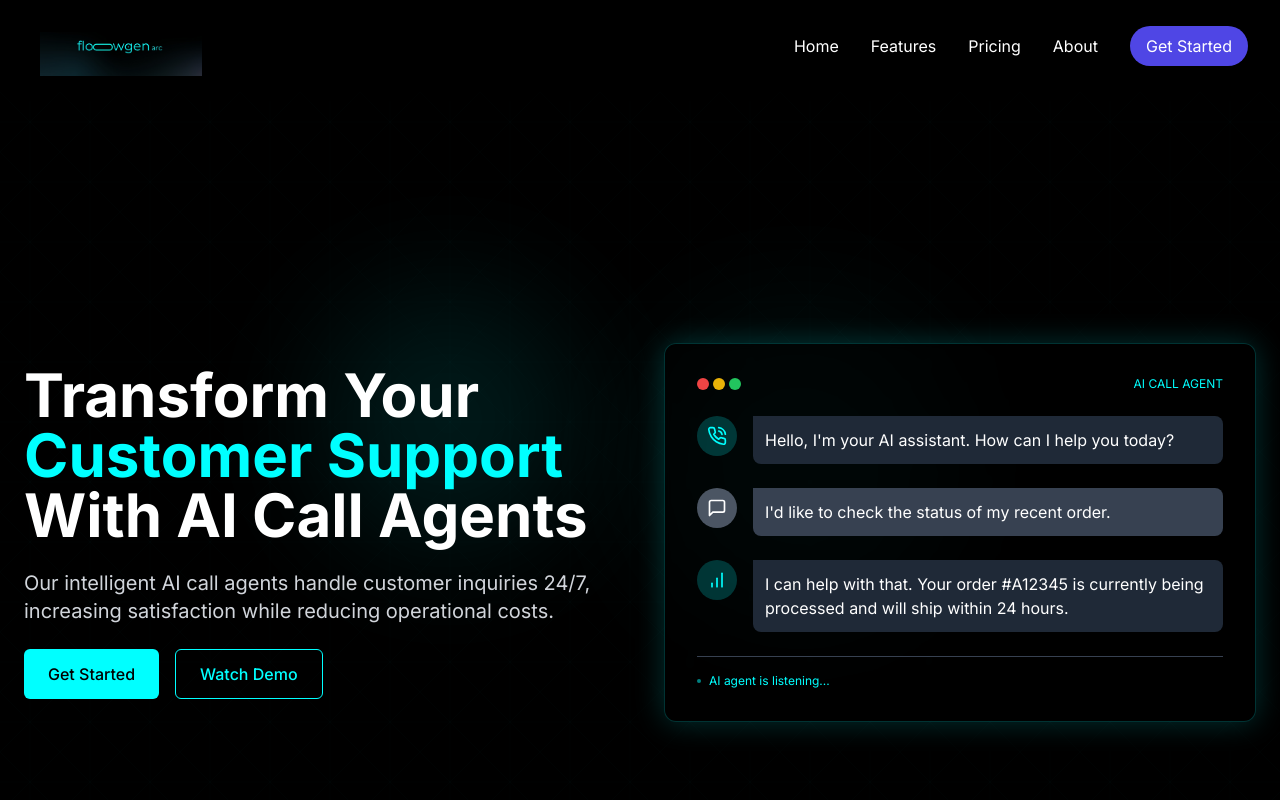
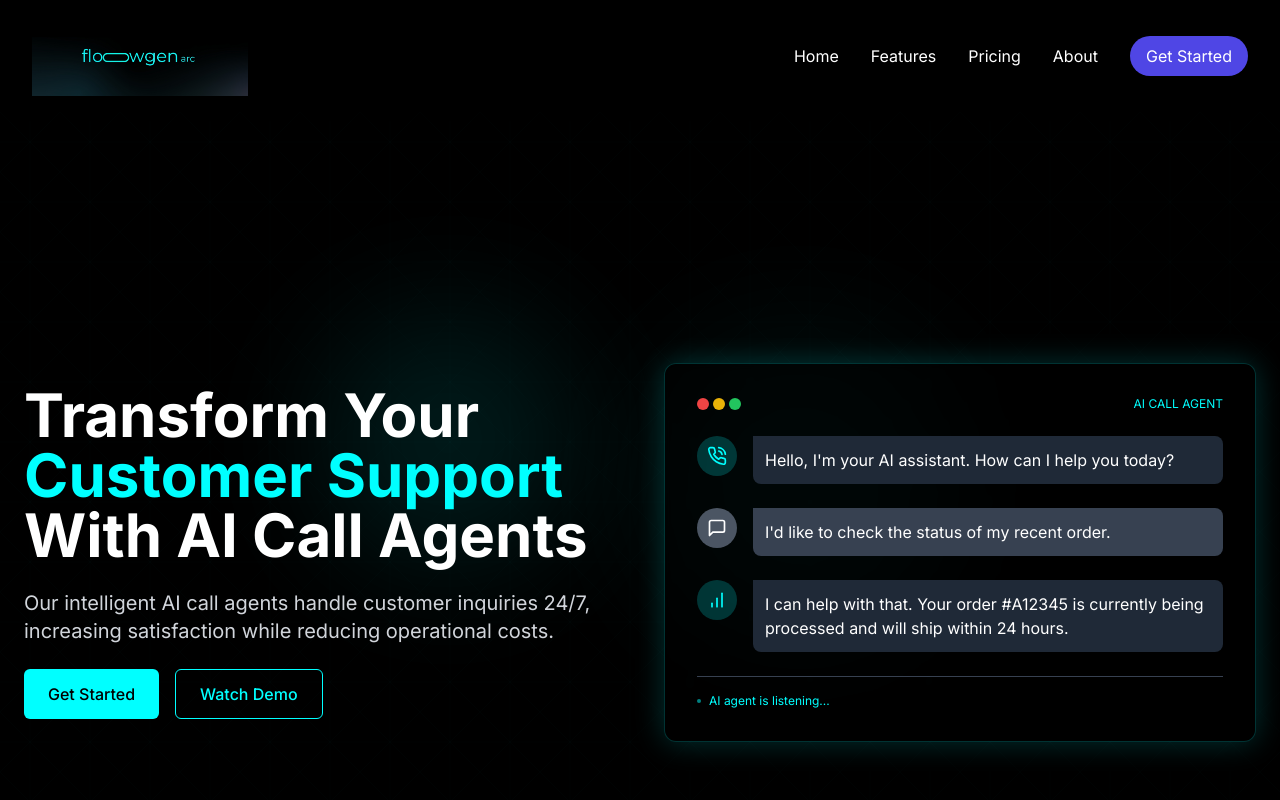
Before and after one commit to AnkushGuha/A, a React (Vite) app: page / in a window 1280 px wide. Shown: the top 800 px of the page. Built offline with nearby package versions, Linux system fonts and the light colour scheme.

Commit message:
Update Header.tsx

```diff
--- a/src/components/Header.tsx
+++ b/src/components/Header.tsx
@@ -12,11 +12,13 @@ const Header: React.FC = () => {
     <header className="bg-black text-white shadow-md sticky top-0 z-50">
       <div className="max-w-7xl mx-auto px-4 sm:px-6 lg:px-8 py-4 flex items-center justify-between">
         {/* Logo and Brand */}
-      <img
-      src={logo}
-      alt="Flowgen Arc Logo"
-      className="h-[60px] w-auto max-w-none px-2"
-      />
+      <div className="flex items-center h-20 w-64">
+  <img
+    src="/src/components/logo.jpg"
+    alt="Logo"
+    className="h-full w-auto"
+  />
+</div>
 
         {/* Desktop Nav */}
         <nav className="hidden md:flex space-x-8 items-center">
```
